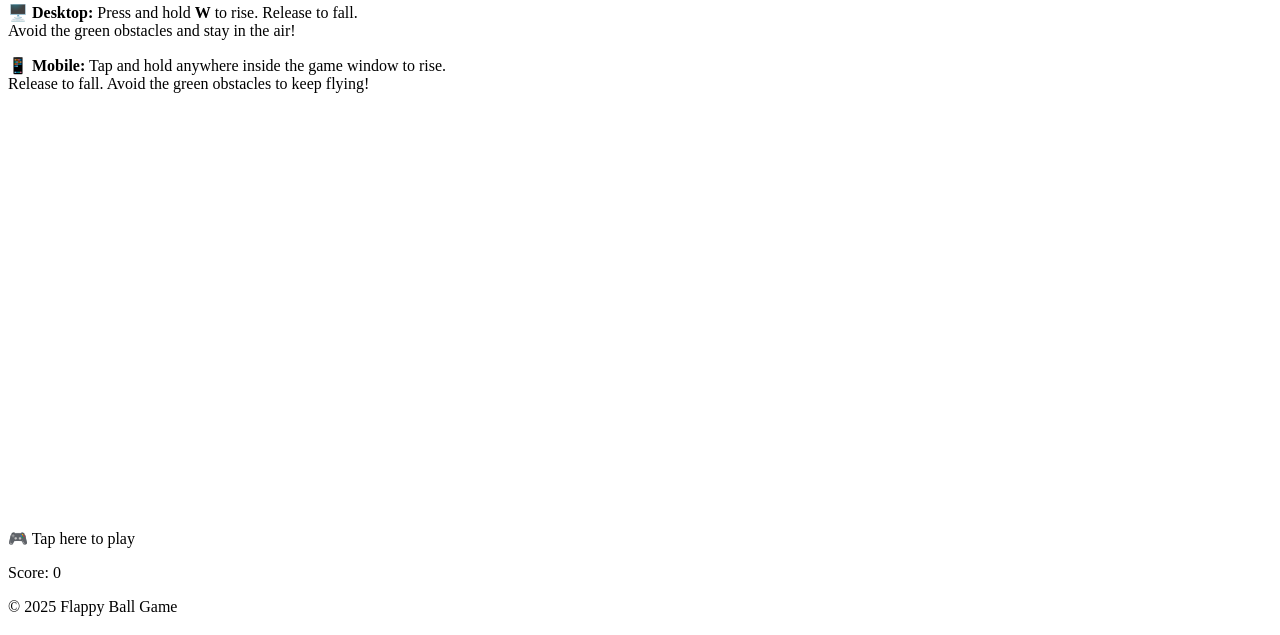
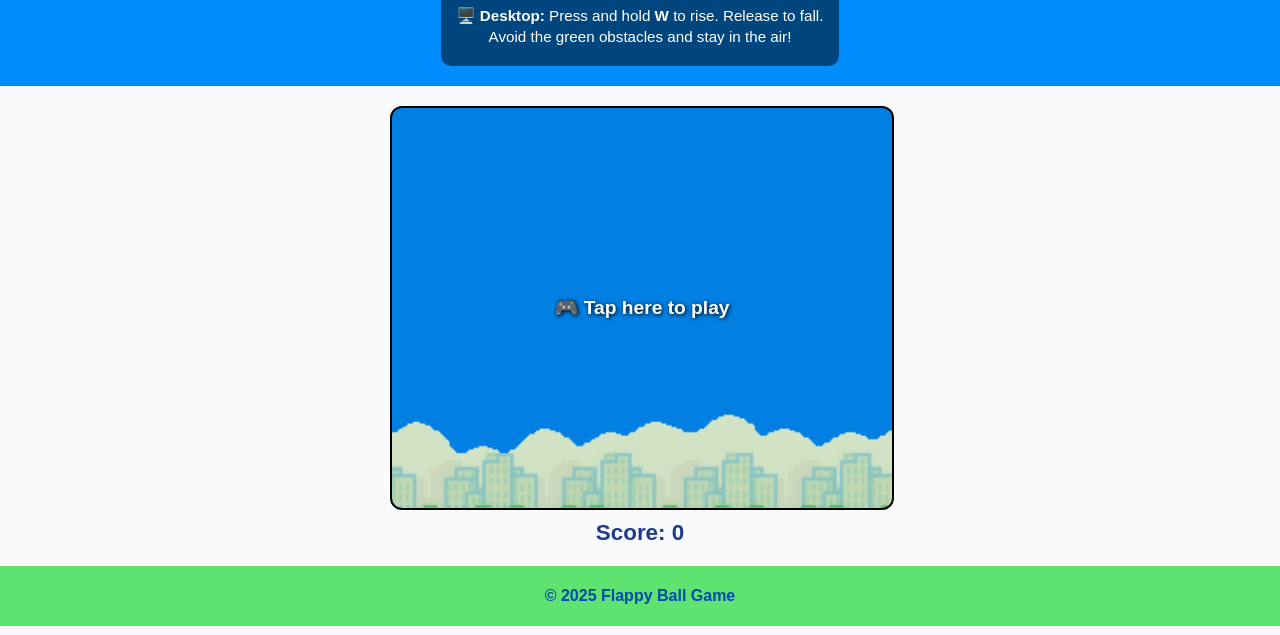
Before and after one commit to SuhaybDahir/bouncing-ball-deployment, a plain HTML site: page index.html in a window 1280 px wide. Shown: the part 165-800 px from the top of the page. Drawn offline with Linux system fonts and the light colour scheme.

Commit message:
Update index.html

```diff
--- a/index.html
+++ b/index.html
@@ -7,8 +7,8 @@
     content="width=device-width, initial-scale=1.0, maximum-scale=1.0, user-scalable=no"
   />
   <title>Flappy Ball Game</title>
-  <link rel="stylesheet" href="assign4.css" />
-  <script src="assignment4.js" defer></script>
+  <link rel="stylesheet" href="flappy.css" />
+  <script src="flappy.js" defer></script>
 </head>
 <body>
   <header>
```
